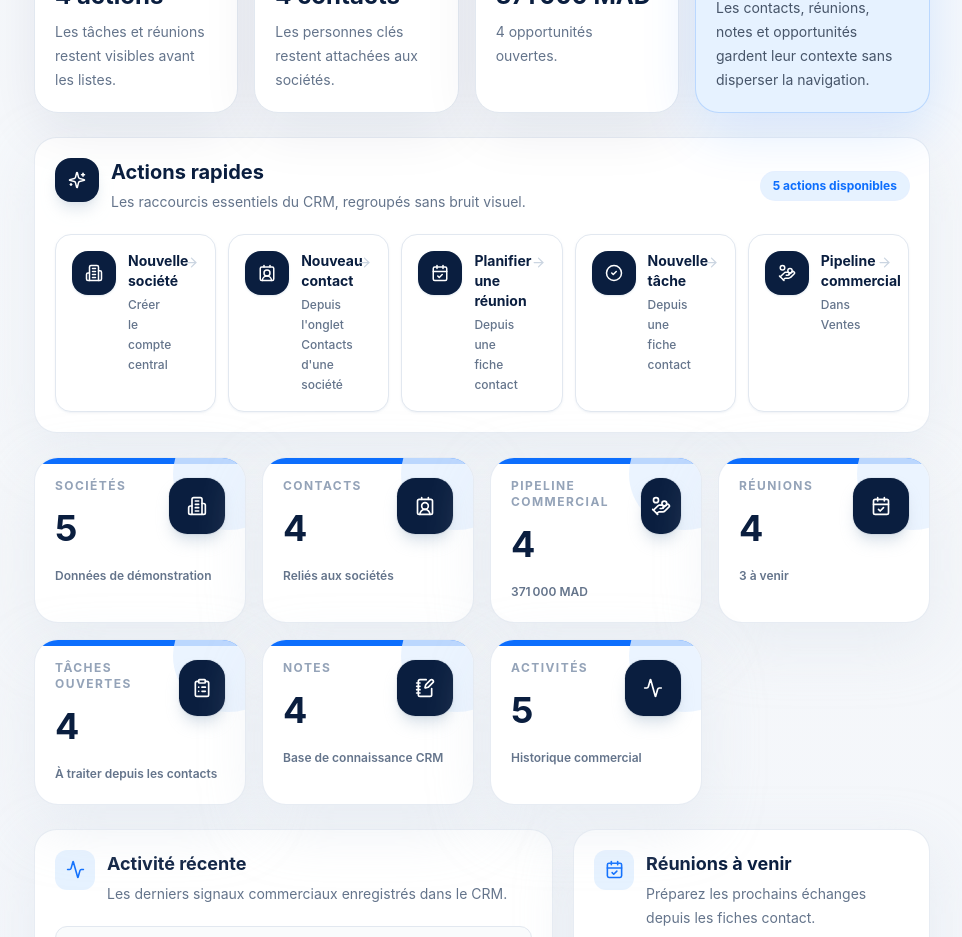
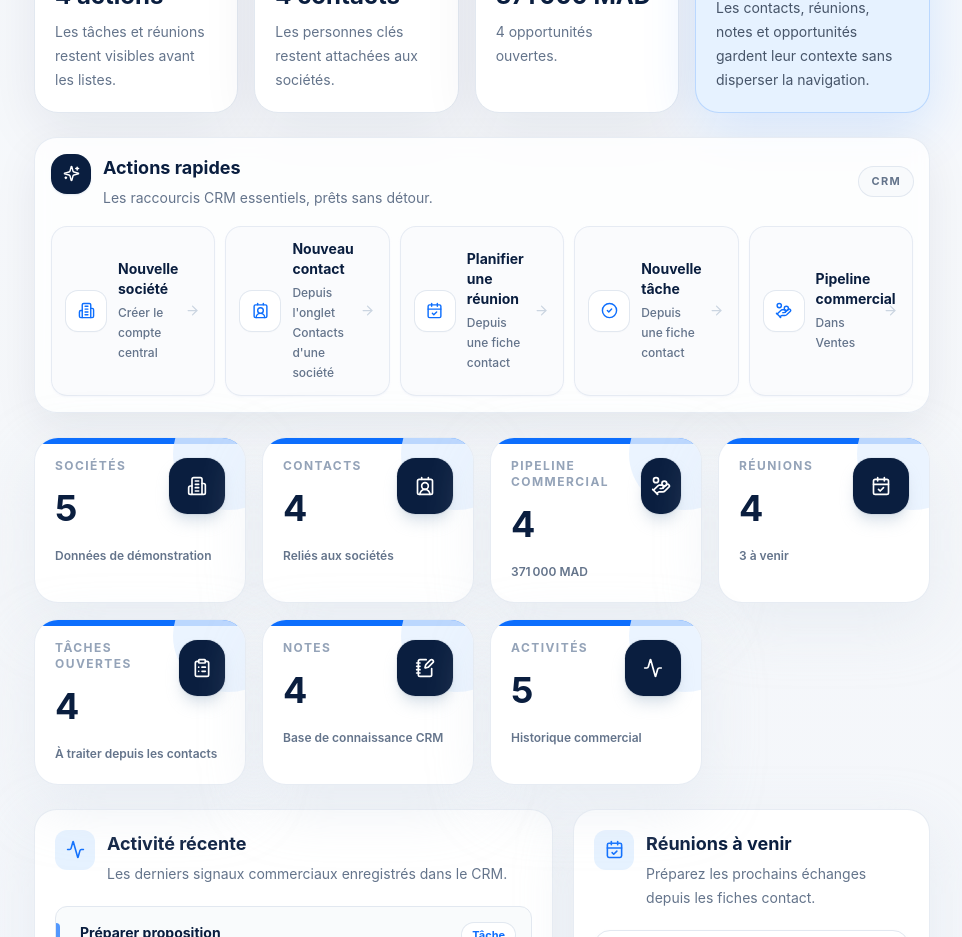
Before and after one commit to montasirhachimi-alt/Facturation-site-codex, a Next.js app: page /crm in a window 1280 px wide. Shown: the part 1080-2017 px from the top of the page, without its empty margins (318-1280 px from the left). Built offline with nearby package versions, Linux system fonts and the light colour scheme; no server answers.

Commit message:
SPR-330A: refine CRM home quick actions layout

```diff
--- a/src/modules/crm/home/crm-home-page.tsx
+++ b/src/modules/crm/home/crm-home-page.tsx
@@ -19,7 +19,7 @@ import {
   TrendingUp,
   Users
 } from "lucide-react";
-import { EntityPageLayout, MetricCard, ProductSectionHeader, SectionCard } from "@/ui";
+import { EntityPageLayout, MetricCard, SectionCard } from "@/ui";
 import { ActivityService } from "../activities";
 import { crmActivitySeed } from "../activities/ui/activities.seed";
 import { CompanyService } from "../companies";
@@ -70,25 +70,29 @@ export function CrmHomePage() {
       <CrmHero />
       <CrmCommandStrip />
 
-      <SectionCard className="p-5" >
-        <div className="flex flex-col gap-4 lg:flex-row lg:items-center lg:justify-between">
-          <ProductSectionHeader
-            icon={Sparkles}
-            title="Actions rapides"
-            description="Les raccourcis essentiels du CRM, regroupés sans bruit visuel."
-          />
-          <span className="w-fit rounded-full bg-hicotech-sky px-3 py-1.5 text-xs font-bold text-hicotech-blue ring-1 ring-hicotech-blue/10 dark:bg-hicotech-blue/15 dark:text-blue-100 dark:ring-white/10">
-            5 actions disponibles
+      <section className="rounded-[1.4rem] border border-slate-200/80 bg-white/80 p-4 shadow-[0_16px_45px_rgba(10,30,63,0.07)] backdrop-blur dark:border-hicotech-dark-border dark:bg-hicotech-dark-card/80 dark:shadow-none">
+        <div className="flex flex-col gap-3 sm:flex-row sm:items-center sm:justify-between">
+          <div className="flex items-start gap-3">
+            <span className="grid size-10 shrink-0 place-items-center rounded-2xl bg-hicotech-navy text-white shadow-sm shadow-slate-300/60 dark:bg-hicotech-blue dark:shadow-none">
+              <Sparkles size={17} />
+            </span>
+            <div>
+              <h2 className="font-display text-lg font-bold text-hicotech-navy dark:text-white">Actions rapides</h2>
+              <p className="mt-1 text-sm leading-6 text-slate-500 dark:text-slate-300">Les raccourcis CRM essentiels, prêts sans détour.</p>
+            </div>
+          </div>
+          <span className="w-fit rounded-full bg-slate-50 px-3 py-1.5 text-[11px] font-bold uppercase tracking-[0.12em] text-slate-500 ring-1 ring-slate-200 dark:bg-white/10 dark:text-slate-300 dark:ring-white/10">
+            CRM
           </span>
         </div>
-        <div className="mt-5 grid gap-3 md:grid-cols-2 xl:grid-cols-5" aria-label="Actions rapides CRM">
+        <div className="mt-4 grid gap-2.5 md:grid-cols-2 xl:grid-cols-5" aria-label="Actions rapides CRM">
           <QuickAction href="/crm/companies" icon={Building2} label="Nouvelle société" helper="Créer le compte central" />
           <QuickAction href="/crm/companies" icon={ContactRound} label="Nouveau contact" helper="Depuis l'onglet Contacts d'une société" />
           <QuickAction href="/crm/contacts/contact-sara-amrani" icon={CalendarCheck} label="Planifier une réunion" helper="Depuis une fiche contact" />
           <QuickAction href="/crm/contacts/contact-sara-amrani" icon={CheckCircle2} label="Nouvelle tâche" helper="Depuis une fiche contact" />
           <QuickAction href="/crm/opportunities" icon={HandCoins} label="Pipeline commercial" helper="Dans Ventes" />
         </div>
-      </SectionCard>
+      </section>
 
       <section className="grid gap-4 md:grid-cols-2 xl:grid-cols-4 2xl:grid-cols-7" aria-label="Indicateurs CRM">
         <MetricCard icon={Building2} label="Sociétés" value={String(companies.length)} helper="Données de démonstration" />
@@ -436,16 +440,16 @@ function QuickAction({
   return (
     <Link
       href={href}
-      className="group flex min-h-28 items-start gap-3 rounded-2xl border border-slate-200 bg-white p-4 shadow-sm shadow-slate-200/50 transition duration-200 hover:-translate-y-0.5 hover:border-hicotech-blue/35 hover:bg-hicotech-sky/45 hover:shadow-md hover:shadow-slate-200/70 focus:outline-none focus:ring-2 focus:ring-hicotech-blue/50 dark:border-hicotech-dark-border dark:bg-slate-900/30 dark:shadow-none dark:hover:bg-hicotech-dark-card"
+      className="group flex min-h-24 items-center gap-3 rounded-2xl border border-slate-200/80 bg-slate-50/75 px-3.5 py-3 shadow-sm shadow-slate-200/35 transition duration-200 hover:-translate-y-0.5 hover:border-hicotech-blue/30 hover:bg-white hover:shadow-md hover:shadow-slate-200/60 focus:outline-none focus:ring-2 focus:ring-hicotech-blue/50 dark:border-hicotech-dark-border dark:bg-slate-900/30 dark:shadow-none dark:hover:bg-hicotech-dark-card"
     >
-      <span className="grid size-11 shrink-0 place-items-center rounded-2xl bg-hicotech-navy text-white shadow-sm shadow-slate-300/60 transition group-hover:bg-hicotech-blue dark:bg-hicotech-blue dark:shadow-none">
-        <Icon size={18} />
+      <span className="grid size-10 shrink-0 place-items-center rounded-xl bg-white text-hicotech-blue shadow-sm ring-1 ring-slate-200 transition group-hover:bg-hicotech-blue group-hover:text-white dark:bg-white/10 dark:ring-white/10">
+        <Icon size={17} />
       </span>
       <span className="min-w-0 flex-1">
         <span className="block text-sm font-bold leading-5 text-hicotech-navy dark:text-white">{label}</span>
         <span className="mt-1 block text-xs font-medium leading-5 text-slate-500 dark:text-slate-300">{helper}</span>
       </span>
-      <ArrowRight size={15} className="mt-1 shrink-0 text-slate-300 transition group-hover:translate-x-0.5 group-hover:text-hicotech-blue" />
+      <ArrowRight size={15} className="shrink-0 text-slate-300 transition group-hover:translate-x-0.5 group-hover:text-hicotech-blue" />
     </Link>
   );
 }
```
Also changed, not shown: 2 other files (tests, documents, lock files or other folders).
